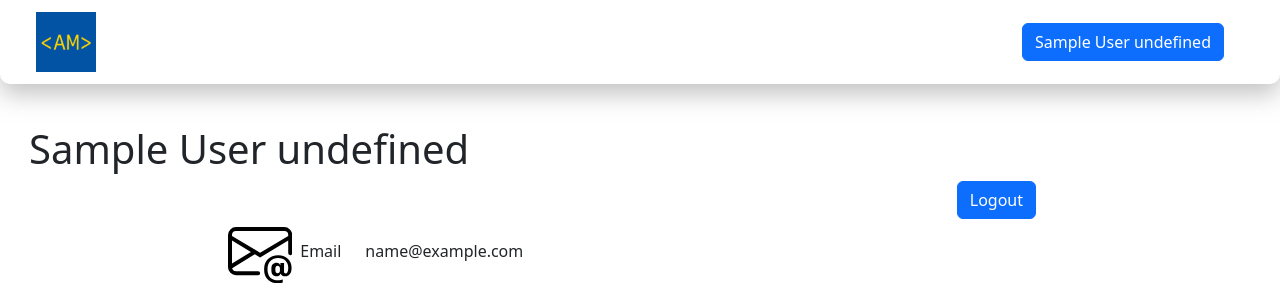
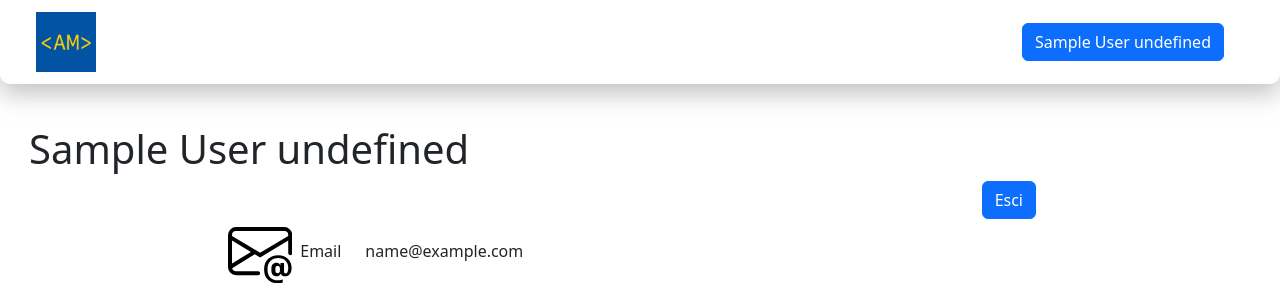
Before and after one commit to alessiomason/express-react-template, a React (Create React App) app in the folder client/: page /profile in a window 1280 px wide. Shown: the top 285 px of the page. Built offline with nearby package versions, Linux system fonts and the light colour scheme; no server answers; sample sign-in values are in the browser's storage.

Commit message:
Renamed Logout button

```diff
--- a/client/src/profile/ProfilePage.tsx
+++ b/client/src/profile/ProfilePage.tsx
@@ -22,7 +22,7 @@ function ProfilePage(props: ProfilePageProps) {
                 <Col md={8}>
                     <Row>
                         <Col className="d-flex justify-content-end me-3">
-                            <Button onClick={props.doLogout}>Logout</Button>
+                            <Button onClick={props.doLogout}>Esci</Button>
                         </Col>
                     </Row>
                     <Row>
```
